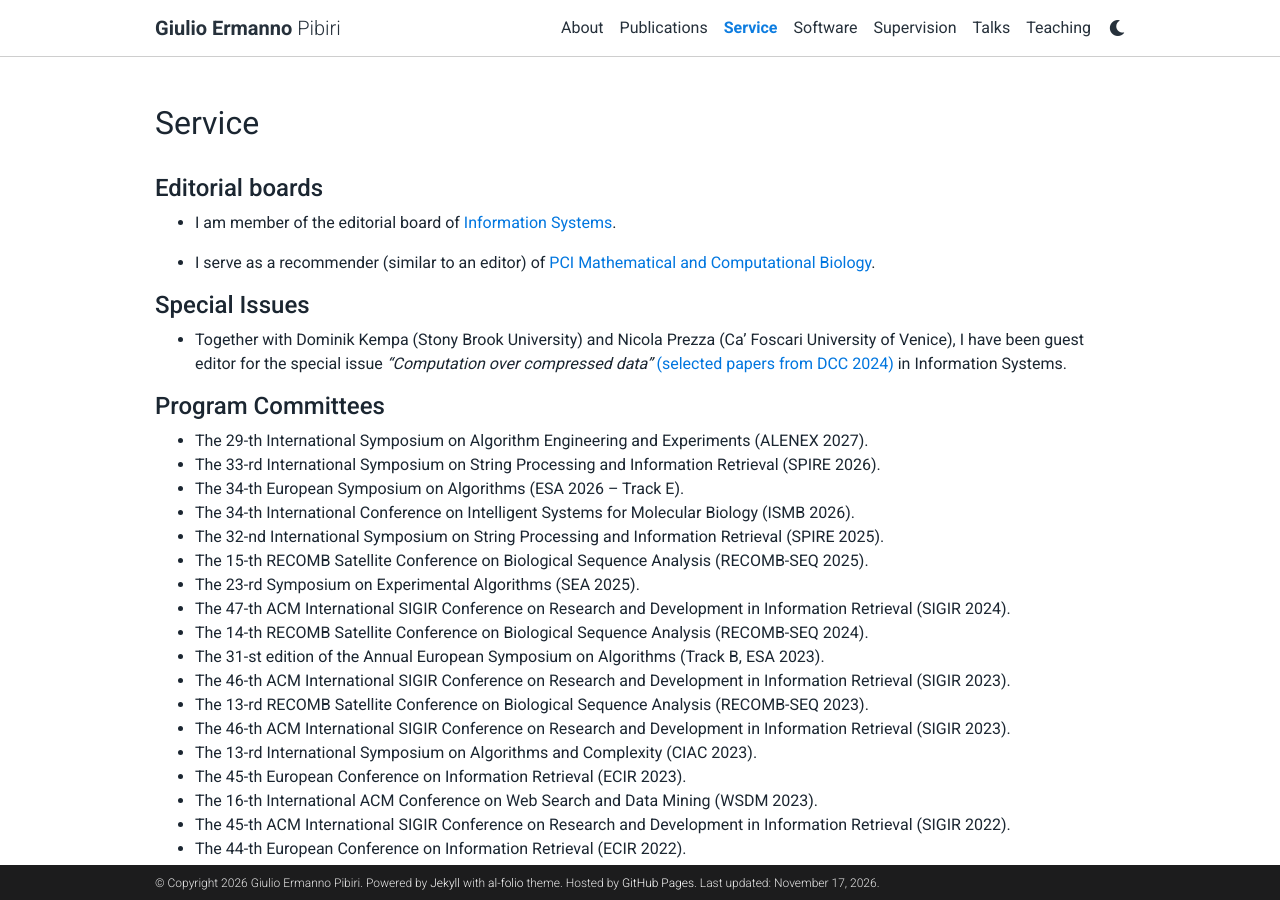
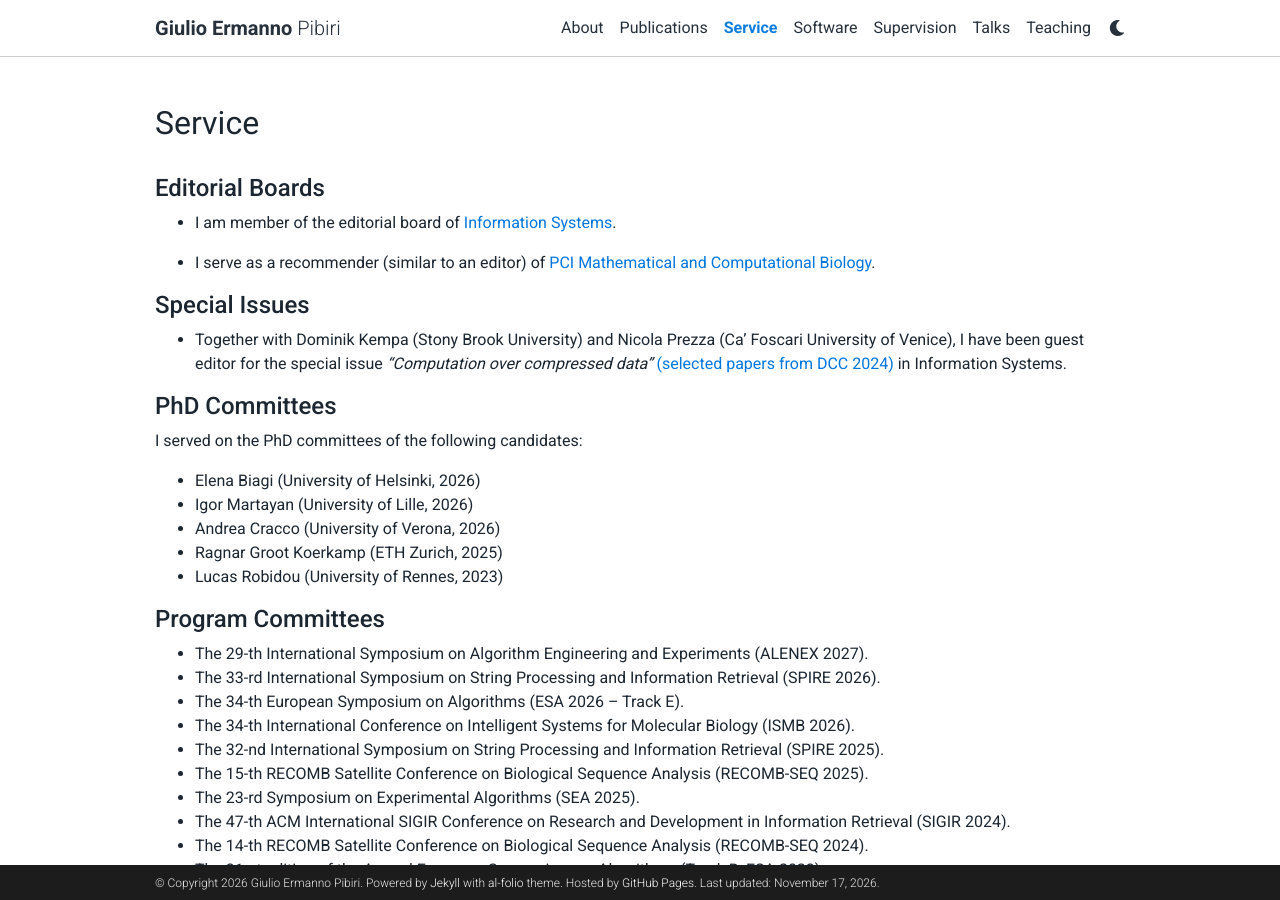
Before and after one commit to jermp/jermp.github.io, a Jekyll site: the page built from _pages/service.md, in a window 1280 px wide and 900 px high. Built offline with Jekyll 4.4.1, drawn with Linux system fonts in a browser that asks for light colours; comment, search, counter and statistics services are not loaded; a style sheet for code colours, icons or effects is not loaded.

Commit message:
service and supervision

```diff
--- a/_pages/service.md
+++ b/_pages/service.md
@@ -6,7 +6,7 @@ description:
 nav: true
 ---
 
-#### **Editorial boards**
+#### **Editorial Boards**
 
 - I am member of the editorial board of [Information Systems](https://www.sciencedirect.com/journal/information-systems/about/aims-and-scope).
 
@@ -15,6 +15,17 @@ nav: true
 #### **Special Issues**
 
 - Together with Dominik Kempa (Stony Brook University) and Nicola Prezza (Ca' Foscari University of Venice), I have been guest editor for the special issue [*"Computation over compressed data"* (selected papers from DCC 2024)](https://www.sciencedirect.com/special-issue/305506/computation-over-compressed-data) in Information Systems.
+
+#### **PhD Committees**
+
+I served on the PhD committees of the following candidates:
+
+- Elena Biagi (University of Helsinki, 2026)
+- Igor Martayan (University of Lille, 2026)
+- Andrea Cracco (University of Verona, 2026)
+- Ragnar Groot Koerkamp (ETH Zurich, 2025)
+- Lucas Robidou (University of Rennes, 2023)
+
 
 #### **Program Committees**
 
```
Also changed, not shown: _pages/supervision.md (+2 -0 lines).
